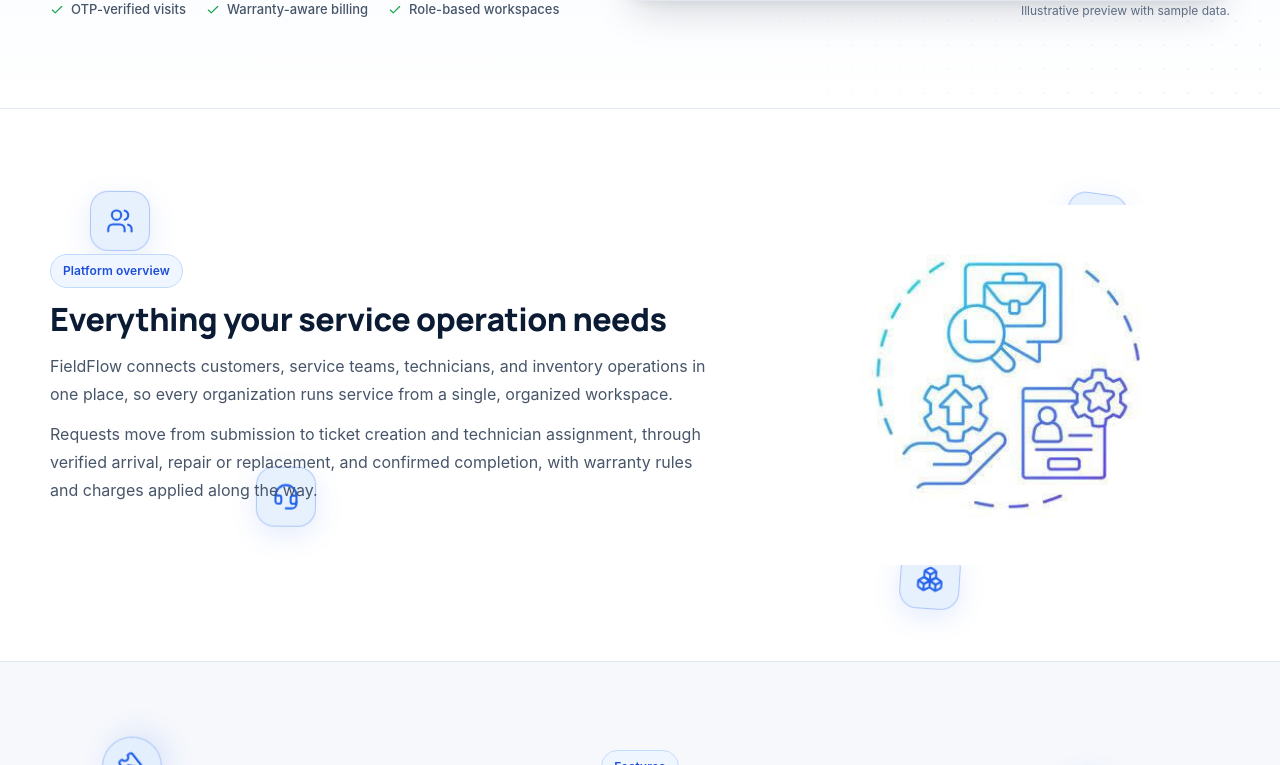
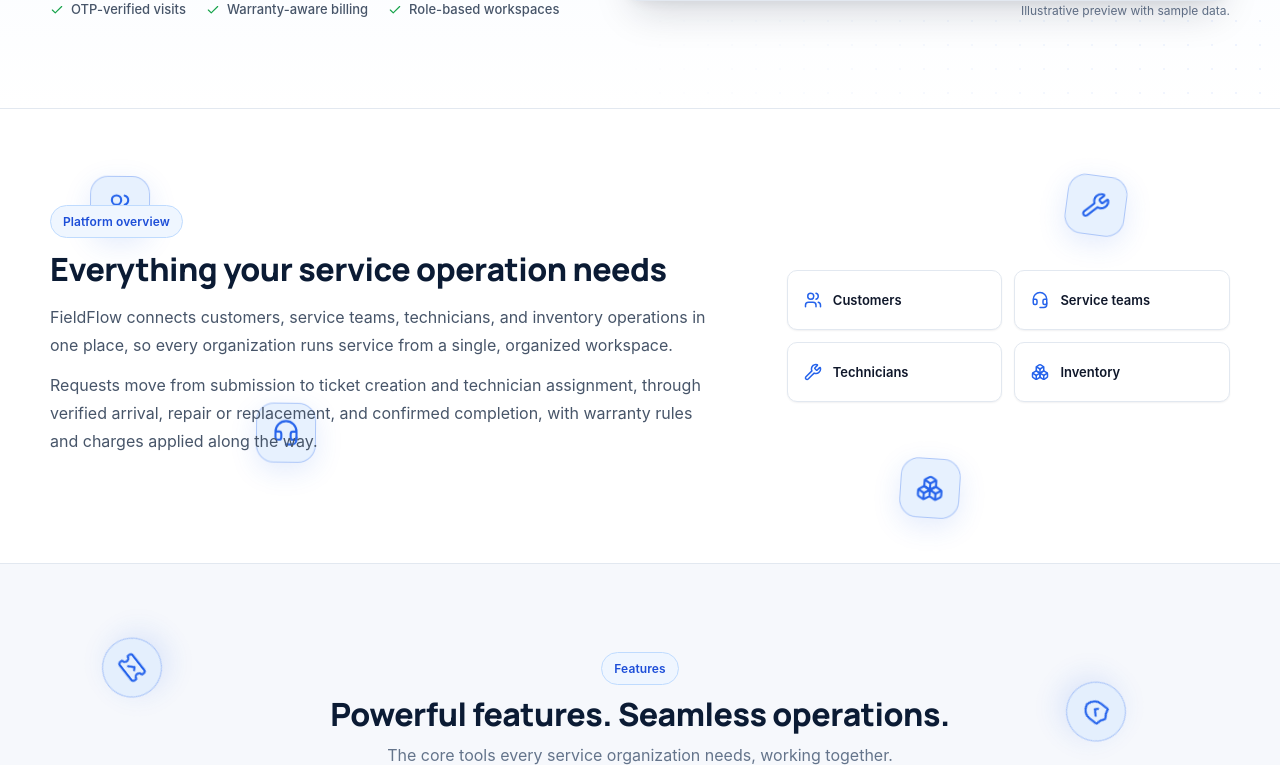
Before and after one commit to chandunithesh/office, a React (Create React App) app: page / in a window 1280 px wide. Shown: the part 520-1285 px from the top of the page. Built offline with nearby package versions, Linux system fonts and the light colour scheme; no server answers.

Commit message:
Initial commit

```diff
--- a/src/LandingPage.js
+++ b/src/LandingPage.js
@@ -17,7 +17,6 @@
   Wrench,
 } from "lucide-react";
 import { useEffect, useRef } from "react";
-import aboutIllustration from "./assets/about-illustration.jpg";
 import "./LandingPage.css";
 
 const features = [
@@ -387,60 +386,19 @@
                 along the way.
               </p>
             </div>
-            <div
-              className="ff-about-visual"
-              data-reveal
-              style={{ "--reveal-delay": "120ms" }}
-            >
-              <img
-                src={aboutIllustration}
-                alt="Field service teams, skills, and operations overview"
-                className="ff-about-illustration"
-                // #region agent log
-                onLoad={() => {
-                  fetch(
-                    "http://127.0.0.1:7488/ingest/1fcdcd03-cbe4-4839-846f-6c14e80a1923",
-                    {
-                      method: "POST",
-                      headers: {
-                        "Content-Type": "application/json",
-                        "X-Debug-Session-Id": "1118d2",
-                      },
-                      body: JSON.stringify({
-                        sessionId: "1118d2",
-                        runId: "about-img",
-                        hypothesisId: "A",
-                        location: "LandingPage.js:about-img",
-                        message: "About illustration loaded",
-                        data: { src: aboutIllustration },
-                        timestamp: Date.now(),
-                      }),
-                    },
-                  ).catch(() => {});
-                }}
-                onError={() => {
-                  fetch(
-                    "http://127.0.0.1:7488/ingest/1fcdcd03-cbe4-4839-846f-6c14e80a1923",
-                    {
-                      method: "POST",
-                      headers: {
-                        "Content-Type": "application/json",
-                        "X-Debug-Session-Id": "1118d2",
-                      },
-                      body: JSON.stringify({
-                        sessionId: "1118d2",
-                        runId: "about-img",
-                        hypothesisId: "A",
-                        location: "LandingPage.js:about-img",
-                        message: "About illustration failed to load",
-                        data: { src: aboutIllustration },
-                        timestamp: Date.now(),
-                      }),
-                    },
-                  ).catch(() => {});
-                }}
-                // #endregion
-              />
+            <div className="ff-flow" data-reveal style={{ "--reveal-delay": "120ms" }}>
+              <span>
+                <Users size={18} /> Customers
+              </span>
+              <span>
+                <Headset size={18} /> Service teams
+              </span>
+              <span>
+                <Wrench size={18} /> Technicians
+              </span>
+              <span>
+                <Boxes size={18} /> Inventory
+              </span>
             </div>
           </div>
         </section>
```
Also changed, not shown: src/assets/about-illustration.jpg (deleted).
